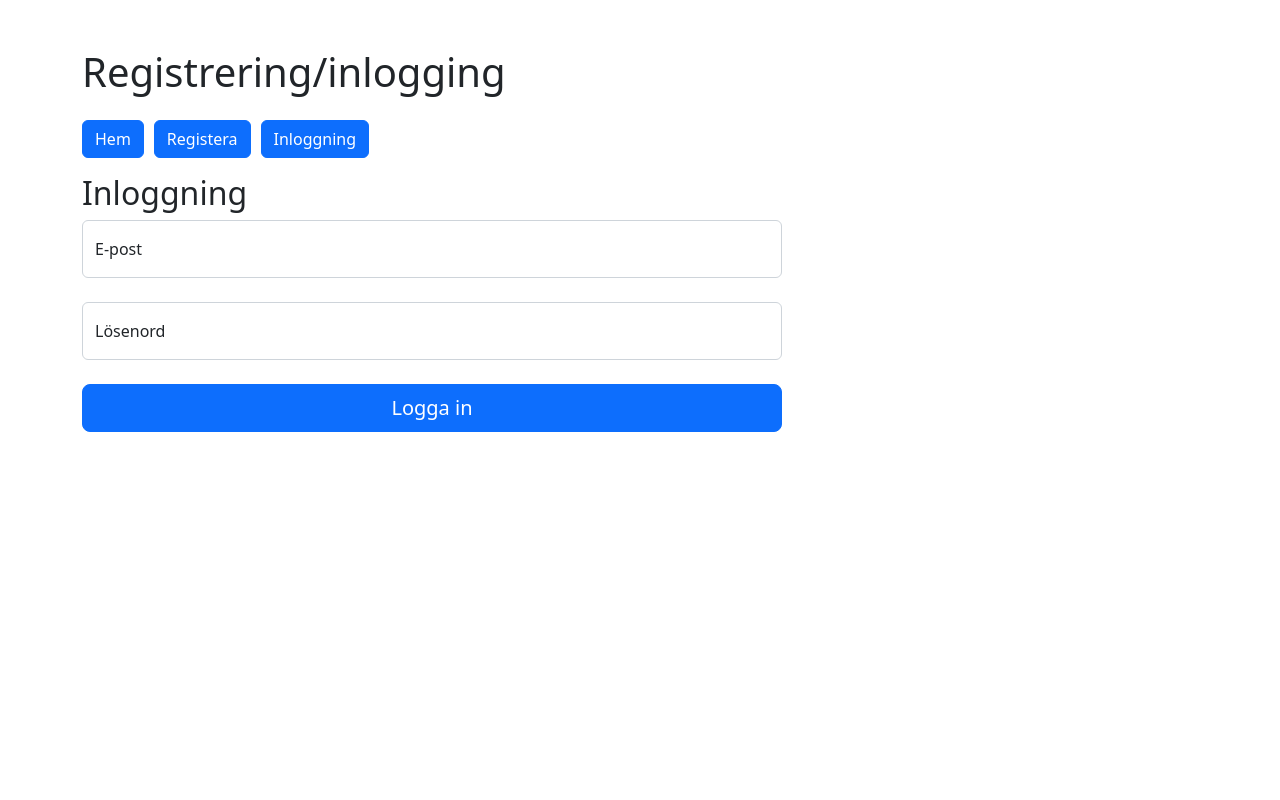
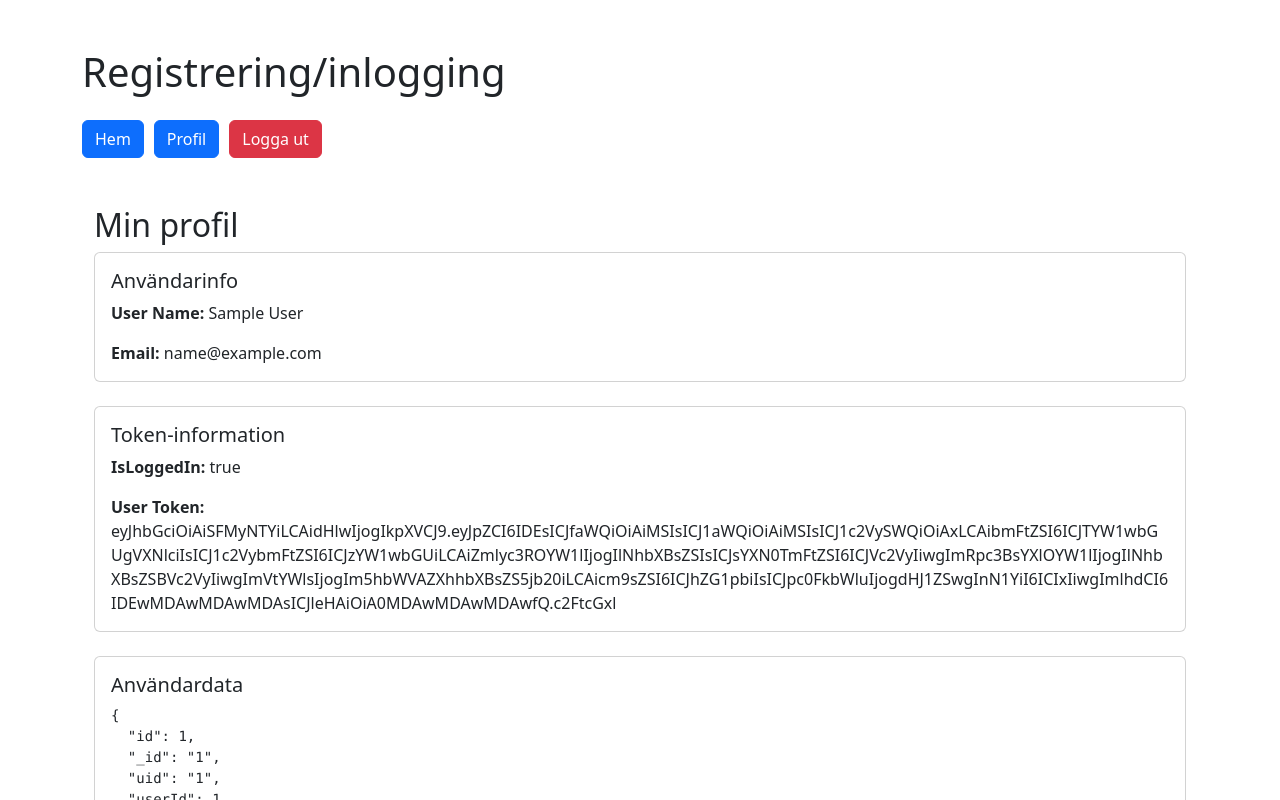
Before and after one commit to matdah/vue-login-register-v2, a Vue app: page /profile in a window 1280 px wide. Before the commit this address led to /login. Shown: the top 800 px of the page. Built offline with nearby package versions, Linux system fonts and the light colour scheme; sample sign-in values are in the browser's storage.

Commit message:
Automagisk inloggning från storage

```diff
--- a/src/App.vue
+++ b/src/App.vue
@@ -15,6 +15,11 @@
 <script setup>
 import { RouterLink, RouterView } from 'vue-router'
 import NavBar from './components/NavBar.vue'
+
+// Run authstore setup
+import { useAuthStore } from '@/stores/auth';
+const authStore = useAuthStore();
+authStore.initializeFromLocalStorage();
 </script>
 
 <style scoped>
--- a/src/stores/auth.js
+++ b/src/stores/auth.js
@@ -37,7 +37,7 @@ export const useAuthStore = defineStore("auth", {
                 //console.table(data.user);
                 this.setToken(data.token);
                 this.setUser(data.user);
-                this.isLoggedIn = true;
+                this.setIsLoggedIn(true);
 
                 // Store token and user in local storage
                 localStorage.setItem("token", data.token);
@@ -67,6 +67,21 @@ export const useAuthStore = defineStore("auth", {
             });
             const data = await response.json();
             console.log(data);
+        },
+        initializeFromLocalStorage() {
+            // Get token and user from local storage
+            const token = localStorage.getItem("token");
+            const user = JSON.parse(localStorage.getItem("user"));
+
+            console.log("Initializing from local storage");
+
+            // If token and user exist, set token and user
+            if (token && user) {
+                console.log("YES!");
+                this.setToken(token);
+                this.setUser(user);
+                this.setIsLoggedIn(true);
+            }
         }
     }
 });
--- a/src/views/ProfileView.vue
+++ b/src/views/ProfileView.vue
@@ -47,7 +47,7 @@ export default {
     const authStore = useAuthStore();
     const router = useRouter();
 
-    if (!authStore.isAuthenticated) {
+    if (!authStore.isLoggedIn) {
       next("/login"); // Redirect to the login page if not authenticated
     } else {
       next();
```
